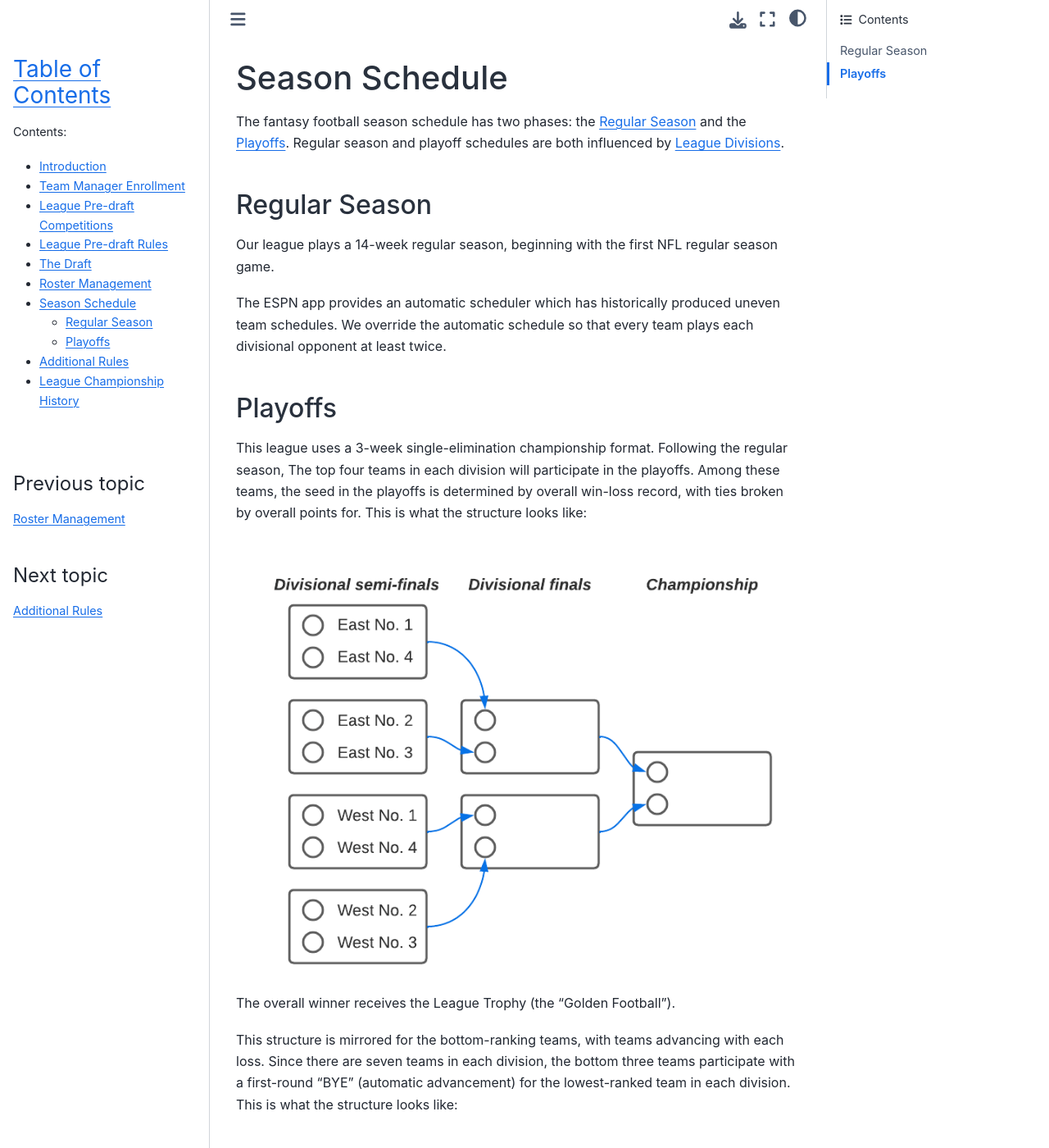
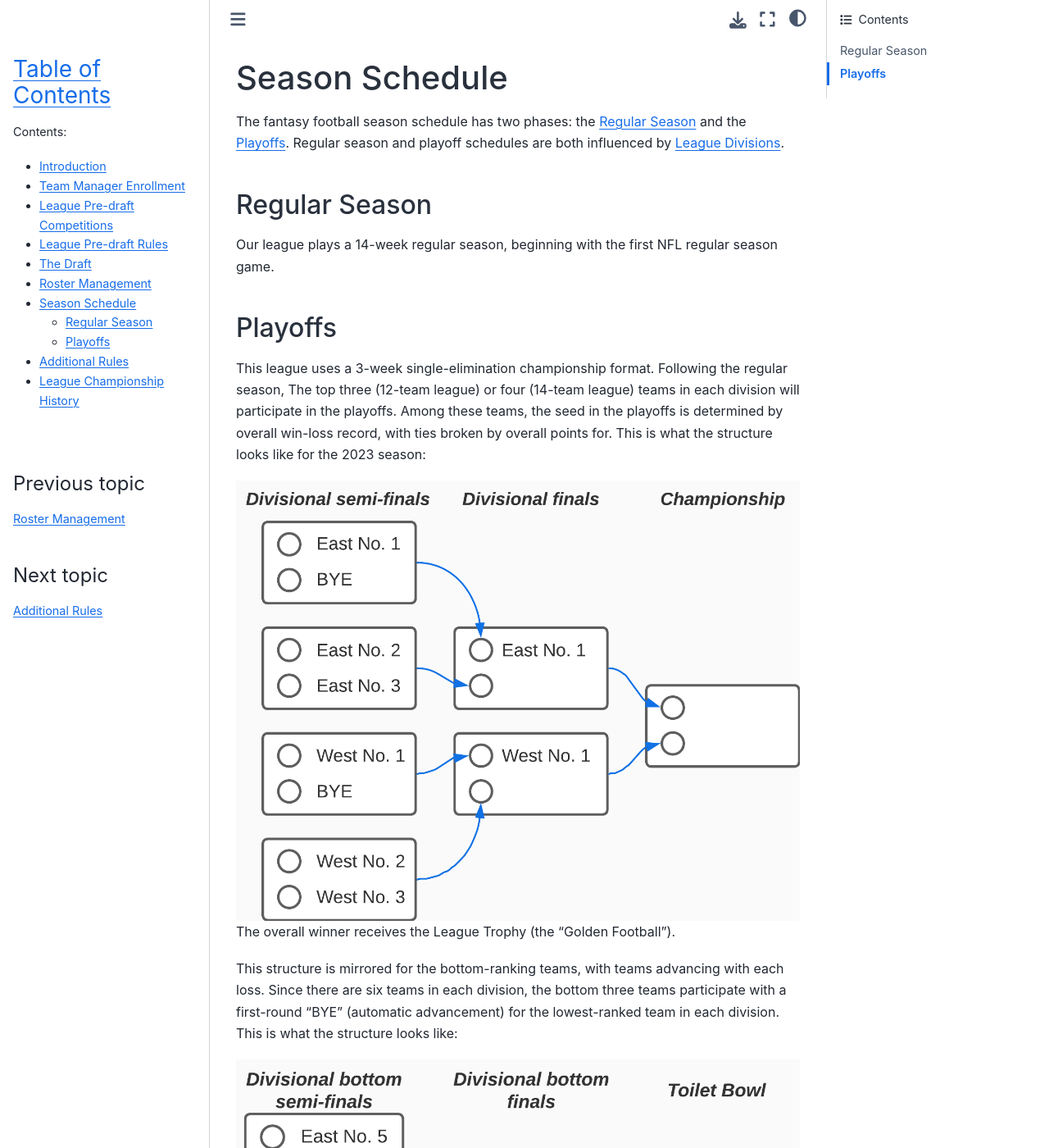
Before and after one commit to GenomicMedLab/fantasy-football-rulebook, a Sphinx documentation site: the page built from docs/schedule.rst, in a window 1280 px wide and 1400 px high. Shown: the whole window at 82% size. Built offline with Sphinx 7.4.7 and the Sphinx Book theme 1.1.4, drawn with Linux system fonts in a browser that asks for light colours.

Commit message:
2023 league size adjustments

```diff
--- a/docs/predraft.rst
+++ b/docs/predraft.rst
@@ -75,7 +75,7 @@ on to the finals for first (gold medal) and second (silver medal) place designat
 the losing teams go on to a consolation match for third (bronze medal) and fourth place.
 
 Since many teams get eliminated without a concrete ranking, the following rules are
-applied to provide an deterministic rank outcome for the purpose of draft order.
+applied to provide a deterministic rank outcome for the purpose of draft order.
 
 Draft order selection is determined by the position or round the team achieved. The first
 :ref:`team-manager` in the draft order will have selected the gold-medalist team from the
--- a/docs/roster.rst
+++ b/docs/roster.rst
@@ -18,9 +18,7 @@ There are no restrictions on the number of players that may be acquired via waiv
 Waiver priority is reset each week in the inverse order of standings. Dropped players
 have a 1-day waiver period.
 
-.. admonition:: New in the 2022 season
-
-   Team managers are prohibited from making roster changes once eliminated from the playoffs.
+Team managers are prohibited from making roster changes once eliminated from the playoffs.
 
 More information about how to use waivers can be found `here <https://support.espn.com/hc/en-us/articles/360000036711-Claim-a-Player-Off-Waivers>`_.
 
--- a/docs/schedule.rst
+++ b/docs/schedule.rst
@@ -11,26 +11,23 @@ Regular Season
 Our league plays a 14-week regular season, beginning with the first NFL regular season
 game.
 
-The ESPN app provides an automatic scheduler which has historically produced uneven
-team schedules. We override the automatic schedule so that every team plays each divisional
-opponent at least twice.
-
 .. _playoffs:
 
 Playoffs
 --------
 
 This league uses a 3-week single-elimination championship format. Following the regular
-season, The top four teams in each division will participate in the playoffs. Among these
-teams, the seed in the playoffs is determined by overall win-loss record, with ties broken
-by overall points for. This is what the structure looks like:
+season, The top three (12-team league) or four (14-team league) teams in each division will
+participate in the playoffs. Among these teams, the seed in the playoffs is determined by
+overall win-loss record, with ties broken by overall points for. This is what the structure
+looks like for the 2023 season:
 
 .. image:: _assets/playoff_bracket.png
 
 The overall winner receives the League Trophy (the "Golden Football").
 
 This structure is mirrored for the bottom-ranking teams, with teams advancing with each loss.
-Since there are seven teams in each division, the bottom three teams participate with a
+Since there are six teams in each division, the bottom three teams participate with a
 first-round "BYE" (automatic advancement) for the lowest-ranked team in each division.
 This is what the structure looks like:
 
```
Also changed, not shown: docs/_assets/last_place_bracket.png, docs/_assets/playoff_bracket.png.
